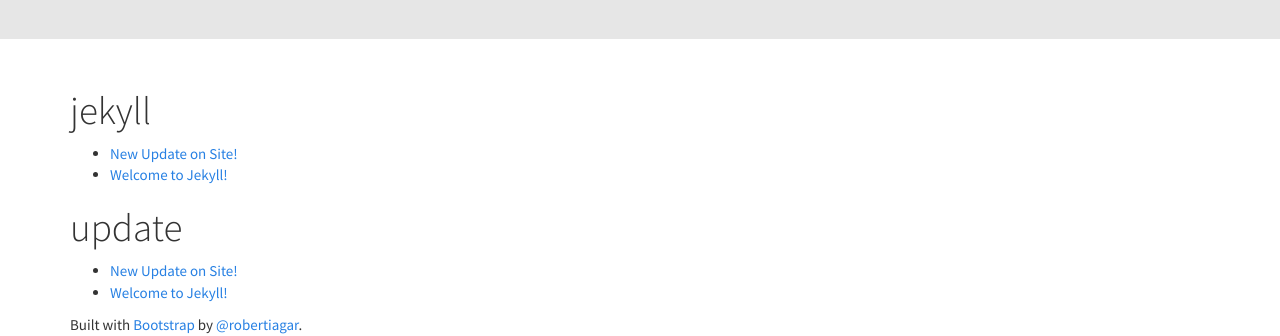
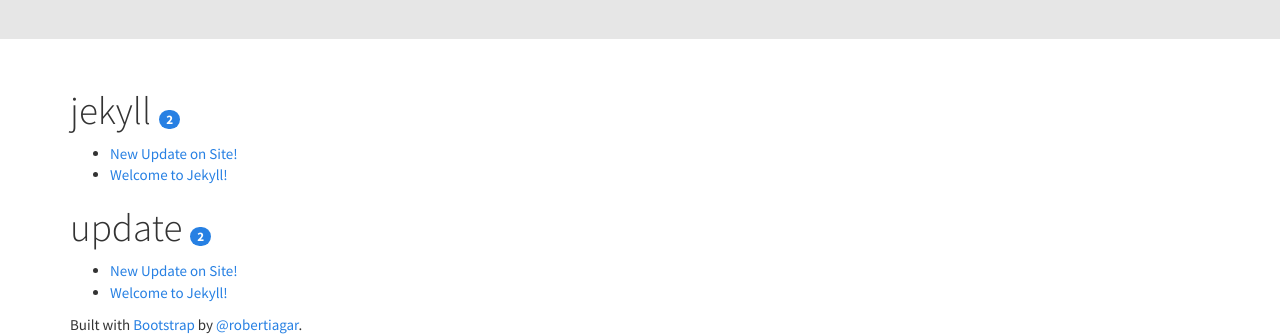
Before and after one commit to robertiagar/robertiagar.com, a Jekyll site: the page built from tags.html, in a window 1280 px wide. Shown: the part 261-597 px from the top of the page. Built offline with Jekyll 4.4.1, drawn with Linux system fonts in a browser that asks for light colours; nearby versions of some CDN libraries; comment, search, counter and statistics services are not loaded; a style sheet for code colours, icons or effects is not loaded.

Commit message:
Updated categories and tags to show numbers.
Categories and tags now shows number badges.

```diff
--- a/categories.html
+++ b/categories.html
@@ -4,7 +4,7 @@
 ---
 
 {% for category in site.categories %}
-  <h1 id="{{ category | first }}">{{ category | first }}</h1>
+  <h1 id="{{ category | first }}">{{ category | first }} <span class="badge">{{ category.last.size }}</span></h1>
   	<ul>
     	{% for posts in category %}
       		{% for post in posts %}
--- a/tags.html
+++ b/tags.html
@@ -4,7 +4,7 @@
 ---
 
 {% for tag in site.tags %}
-  <h1 id="{{ tag | first }}">{{ tag | first }}</h1>
+  <h1 id="{{ tag | first }}">{{ tag | first }} <span class="badge">{{ tag.last.size }}</span></h1>
   	<ul>
     	{% for posts in tag %}
       		{% for post in posts %}
```
